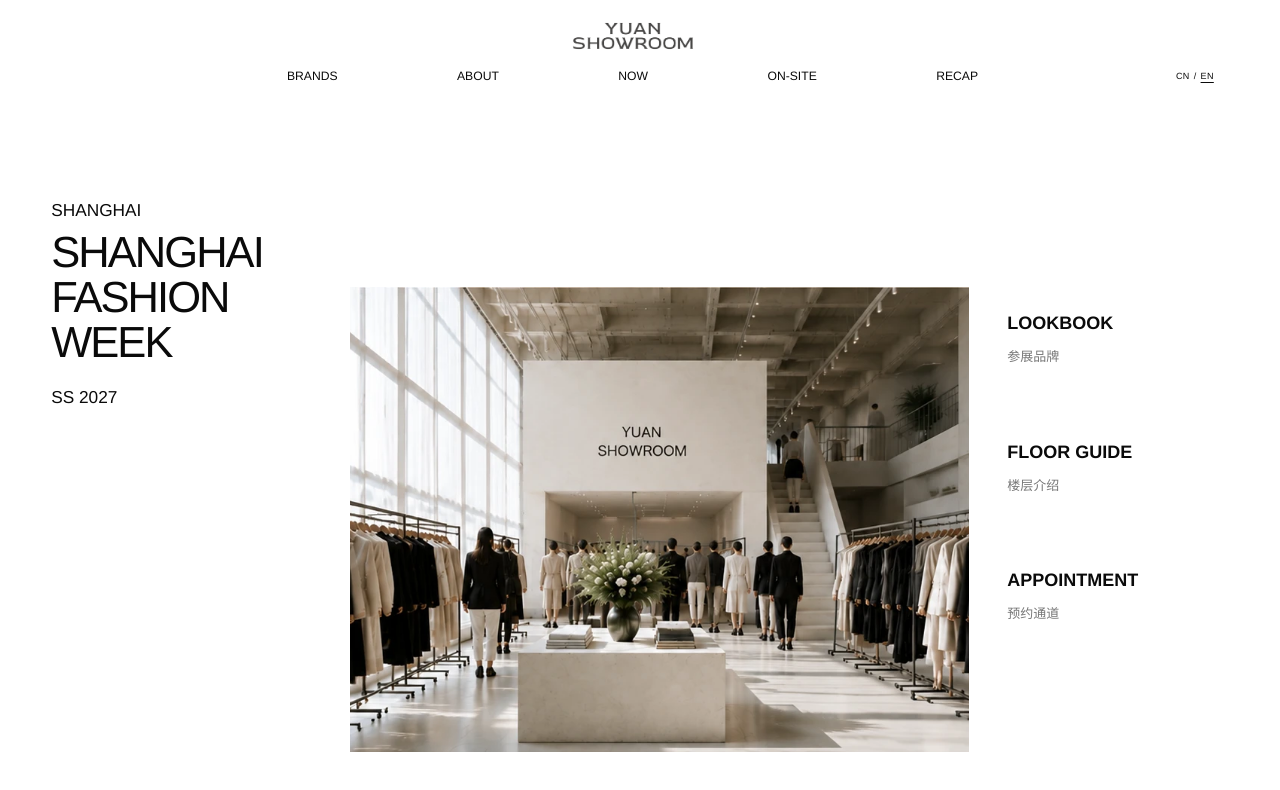
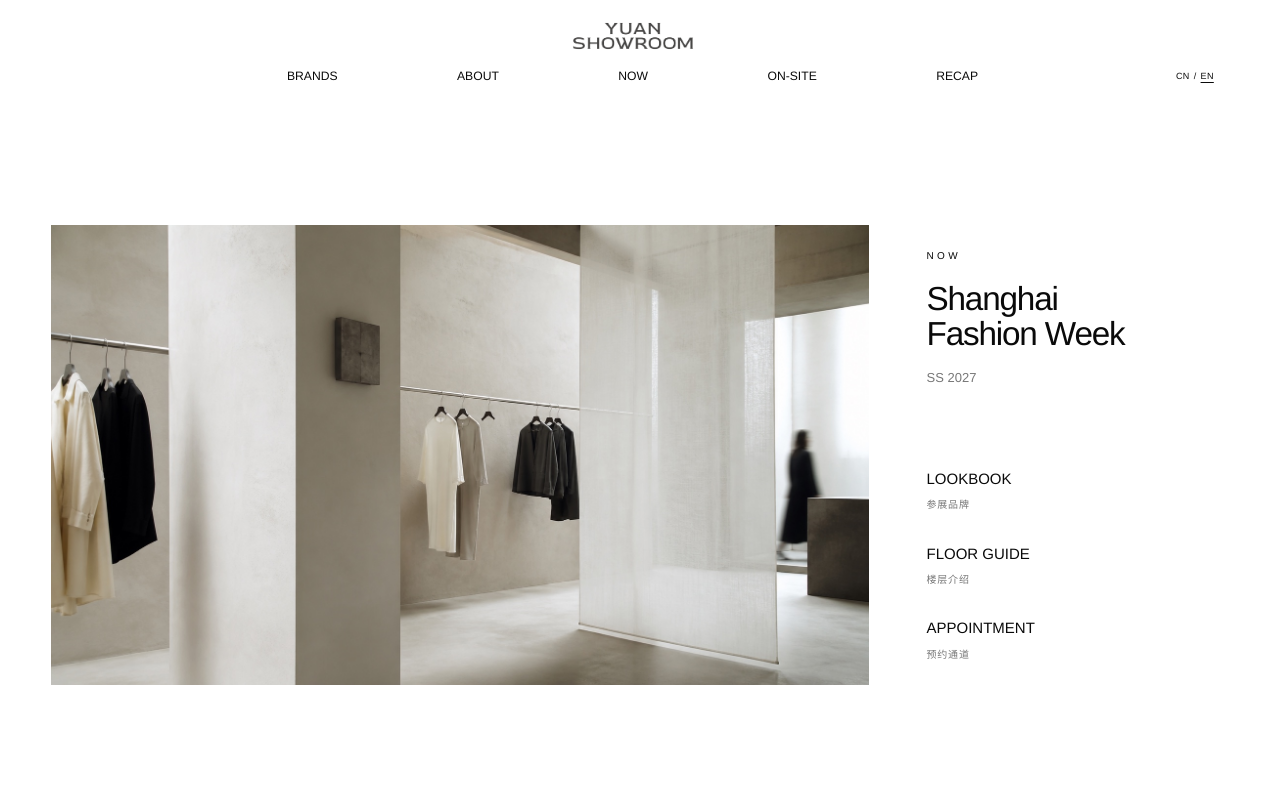
Before and after one commit to vvJ1101/yuan-website, a Next.js app: page /en/now in a window 1280 px wide. Shown: the top 790 px of the page. Built offline with nearby package versions, Linux system fonts and the light colour scheme.

Commit message:
style: rebuild now landing hero

```diff
--- a/src/app/[locale]/now/page.tsx
+++ b/src/app/[locale]/now/page.tsx
@@ -23,20 +23,21 @@
 
   return (
     <main className="now-event">
-      <section className="now-event__summary" aria-labelledby="now-event-title">
-        <p className="now-event__city">{localize(currentEvent.city, locale)}</p>
-        <h1 id="now-event-title">{localize(currentEvent.title, locale)}</h1>
-        <p className="now-event__season">{currentEvent.season}</p>
-      </section>
-
       <MediaFrame
         className="now-event__image"
         src={currentEvent.heroImage}
         alt={`${localize(currentEvent.title, locale)} ${locale === 'cn' ? '展厅现场' : 'showroom'}`}
-        ratio="4 / 3"
-        sizes="(max-width: 900px) 100vw, 64vw"
+        ratio="16 / 9"
+        sizes="(max-width: 900px) 100vw, 70vw"
         priority
       />
+
+      <aside className="now-event__sidebar">
+        <section className="now-event__summary" aria-labelledby="now-event-title">
+          <p className="now-event__eyebrow">NOW</p>
+          <h1 id="now-event-title">{localize(currentEvent.title, locale)}</h1>
+          <p className="now-event__season">{currentEvent.season}</p>
+        </section>
 
         <nav className="now-event__destinations" aria-label={locale === 'cn' ? '当前订货会' : 'Current event'}>
           {destinations.map((destination) => (
@@ -46,6 +47,7 @@
             </Link>
           ))}
         </nav>
+      </aside>
     </main>
   )
 }
--- a/src/app/globals.css
+++ b/src/app/globals.css
@@ -82,16 +82,21 @@
 
 .now-event {
   display: grid;
-  grid-template-columns: minmax(260px, 1.05fr) minmax(0, 3fr) minmax(180px, 1fr);
-  gap: clamp(28px, 3vw, 52px);
-  align-items: end;
-  min-height: calc(100svh - var(--ys-header-h));
-  padding: clamp(58px, 8vh, 84px) var(--ys-gutter) clamp(48px, 6vh, 68px);
-}
-
-.now-event__summary {
-  align-self: start;
-  padding-top: clamp(12px, 2vh, 22px);
+  grid-template-columns: minmax(0, 1.85fr) minmax(240px, 0.65fr);
+  gap: clamp(38px, 4.5vw, 78px);
+  align-items: center;
+  height: calc(100svh - var(--ys-header-h));
+  min-height: 0;
+  padding: clamp(14px, 2.2vh, 24px) var(--ys-gutter) clamp(22px, 3.2vh, 34px);
+  overflow: hidden;
+}
+
+.now-event__sidebar {
+  display: flex;
+  min-width: 0;
+  flex-direction: column;
+  gap: clamp(58px, 10vh, 104px);
+  justify-content: center;
 }
 
 .now-event__summary p,
@@ -99,58 +104,51 @@
   margin: 0;
 }
 
-.now-event__city {
-  font-size: clamp(16px, 1.35vw, 22px);
-  text-transform: uppercase;
+.now-event__eyebrow {
+  font-size: clamp(10px, 0.76vw, 13px);
+  letter-spacing: 0.34em;
 }
 
 .now-event__summary h1 {
-  max-width: 9ch;
-  margin-top: 6px;
-  font-size: clamp(38px, 3.4vw, 58px);
-  font-weight: 500;
-  letter-spacing: -0.045em;
-  line-height: 1.03;
-  text-transform: uppercase;
+  max-width: 12ch;
+  margin-top: clamp(16px, 2.4vh, 24px);
+  font-size: clamp(30px, 2.6vw, 44px);
+  font-weight: 400;
+  letter-spacing: -0.035em;
+  line-height: 1.05;
 }
 
 .now-event__season {
-  margin-top: clamp(18px, 2.6vh, 28px) !important;
-  font-size: clamp(17px, 1.35vw, 22px);
-}
-
-.now-event__dates {
-  margin-top: clamp(26px, 4.6vh, 48px) !important;
+  margin-top: clamp(14px, 2vh, 20px) !important;
   color: var(--ys-muted);
-  font-size: clamp(12px, 0.95vw, 16px);
-  line-height: 1.5;
+  font-size: clamp(13px, 0.95vw, 16px);
 }
 
 .now-event__image {
-  align-self: end;
+  width: 100%;
 }
 
 .now-event__destinations {
   display: grid;
-  gap: clamp(42px, 9vh, 92px);
-  align-self: center;
+  gap: clamp(24px, 3.8vh, 38px);
 }
 
 .now-event__destinations a {
   display: grid;
-  gap: 10px;
+  gap: 7px;
   width: max-content;
   max-width: 100%;
 }
 
 .now-event__destinations strong {
-  font-size: clamp(18px, 1.4vw, 24px);
-  font-weight: 600;
+  font-size: clamp(15px, 1.15vw, 19px);
+  font-weight: 400;
 }
 
 .now-event__destinations span {
   color: var(--ys-muted);
-  font-size: clamp(13px, 1vw, 17px);
+  font-size: clamp(10px, 0.76vw, 13px);
+  letter-spacing: 0.08em;
 }
 
 .now-event__destinations a:hover strong,
@@ -1605,12 +1603,20 @@
   }
 
   .now-event {
+    grid-template-columns: 1fr;
+    height: auto;
+    min-height: calc(100svh - var(--ys-header-h));
+    padding-top: 36px;
+    overflow: visible;
+  }
+
+  .now-event__sidebar {
+    display: grid;
     grid-template-columns: minmax(220px, 0.8fr) minmax(0, 1.2fr);
-    padding-top: 36px;
+    gap: 32px;
   }
 
   .now-event__destinations {
-    grid-column: 1 / -1;
     grid-template-columns: repeat(3, minmax(0, 1fr));
     gap: 24px;
     margin-top: 20px;
@@ -1891,6 +1897,11 @@
 
   .now-event__summary h1 {
     max-width: none;
+  }
+
+  .now-event__sidebar {
+    grid-template-columns: 1fr;
+    gap: 42px;
   }
 
   .now-event__destinations {
--- a/src/data/showroom.ts
+++ b/src/data/showroom.ts
@@ -65,6 +65,7 @@
   'brand-room/reindeer-detail-01.webp': image('/images/showroom/brand-room/reindeer-detail-01.webp', 'REINDEER 品牌造型肖像', 'REINDEER campaign portrait'),
   'brand-room/reindeer-detail-02.webp': image('/images/showroom/brand-room/reindeer-detail-02.webp', 'REINDEER 品牌造型肖像', 'REINDEER campaign portrait'),
   'now/event.webp': image('/images/showroom/now/event.webp', '上海时装周订货会展厅内景', 'Shanghai Fashion Week showroom interior'),
+  'now/event-v2.jpg': image('/images/showroom/now/event-v2.jpg', '半透明织物与黑白服装构成的上海时装周订货会空间', 'Shanghai Fashion Week ordering space with translucent textiles and monochrome garments'),
   'now/lookbook/a-nour.webp': image('/images/showroom/now/lookbook/a-nour.webp', 'A.NOUR 展览品牌封面', 'A.NOUR exhibition brand cover'),
   'now/lookbook/blanche.webp': image('/images/showroom/now/lookbook/blanche.webp', 'BLANCHE 展览品牌封面', 'BLANCHE exhibition brand cover'),
   'now/lookbook/insis.webp': image('/images/showroom/now/lookbook/insis.webp', 'INSIS 展览品牌封面', 'INSIS exhibition brand cover'),
@@ -175,7 +176,7 @@
   city: { cn: '上海', en: 'Shanghai' },
   title: { cn: '上海时装周', en: 'Shanghai Fashion Week' },
   season: 'SS 2027',
-  heroImage: showroomImage('now/event.webp'),
+  heroImage: showroomImage('now/event-v2.jpg'),
   exhibitionBrands: [
     { slug: 'ranyepersonal', name: 'RANYEPERSONAL', poster: showroomImage('brands/ranyepersonal.webp'), items: editorialLookbook },
     { slug: 'maison-ther', name: 'MAISON THER', poster: showroomImage('brands/maison-ther.webp'), items: editorialLookbook },
```
Also changed, not shown: public/images/showroom/now/event-v2.jpg (added), 1 other file (tests, documents, lock files or other folders). Lines whose indentation alone changed are shown as unchanged.
